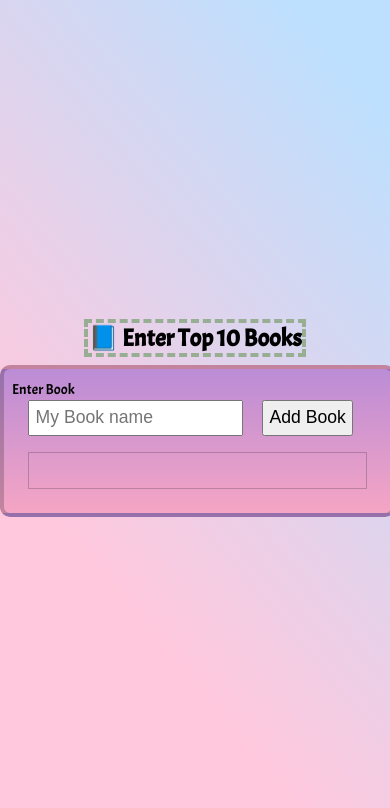
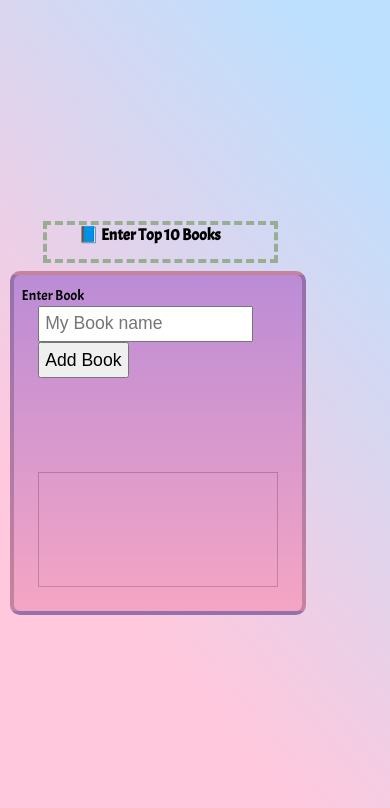
Before and after one commit to McDonaldMusimwa/FavourateBookComponent, a plain HTML site: page index.html in a window 390 px wide. Drawn offline with Linux system fonts and the light colour scheme.

Commit message:
added mobile responsiveness

```diff
--- a/styles/bom.css
+++ b/styles/bom.css
@@ -78,12 +78,25 @@ li {
     margin-bottom: 0.5rem;
 }
 
-@media only screen and (min-width: 32.5em) {
+@media only screen and (max-width: 32.5em) {
+
+    body{
+        overflow: hidden;
+        width: 10rem;
+
+    }
+
     h1 {
-        font-size: 2rem;
+        font-size: 1rem;
+        width: 50vw;
+        height: 4vh;
+        padding-left: 2rem;
+        margin-left: 10rem;
     }
 
     main {
-        width: 480px;
+        width: 17rem;
+        height: 20rem;
+        margin-left: 0.6rem;
     }
 }
```
